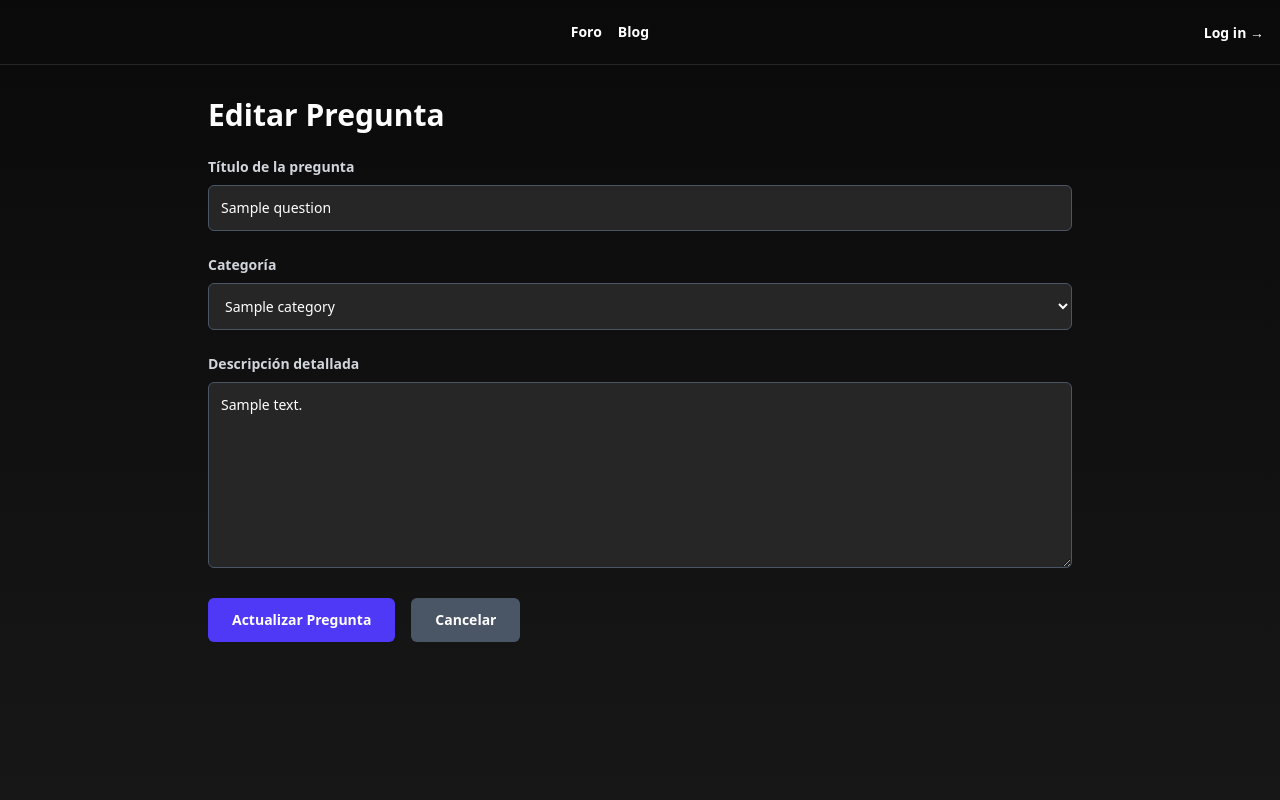
After one commit to FerMar707501/prograweb-php, a Laravel app: template resources/views/questions/edit.blade.php in a window 1280 px wide. The commit adds this page. Run offline with Laravel 12, Linux system fonts and the light colour scheme; the template is opened without the code that fills it: most values are stand-ins (such as "Sample title", 1, 10 or a date in 2020); style sheets or scripts are compiled from the project's sources; some libraries are stand-ins or nearby versions.

Commit message:
Completar funcionalidad CRUD de preguntas con autorización
- Agregar métodos edit y update al QuestionController
- Implementar autorización para editar/eliminar solo preguntas propias
- Agregar middleware auth en constructor del controlador
- Mejorar validación con longitud mínima de contenido (min:10)
- Agregar mensajes flash de éxito para crear/editar/eliminar
- Crear vista edit.blade.php para editar preguntas
- Crear componente alert.blade.php para mostrar mensajes flash
- Actualizar show.blade.php con botones de editar/eliminar condicionados
- Agregar rutas GET/PUT para editar y actualizar preguntas
- Integrar componente de alertas en layouts app y home

🤖 Generated with [Claude Code](https://claude.com/claude-code)

Co-Authored-By: Claude <noreply@anthropic.com>

```diff
--- /dev/null
+++ b/resources/views/components/alert.blade.php
@@ -0,0 +1,23 @@
+@if(session('success'))
+    <div class="rounded-md bg-green-600 px-4 py-3 mb-4 text-sm text-white">
+        {{ session('success') }}
+    </div>
+@endif
+
+@if(session('error'))
+    <div class="rounded-md bg-red-600 px-4 py-3 mb-4 text-sm text-white">
+        {{ session('error') }}
+    </div>
+@endif
+
+@if(session('info'))
+    <div class="rounded-md bg-blue-600 px-4 py-3 mb-4 text-sm text-white">
+        {{ session('info') }}
+    </div>
+@endif
+
+@if(session('warning'))
+    <div class="rounded-md bg-yellow-600 px-4 py-3 mb-4 text-sm text-white">
+        {{ session('warning') }}
+    </div>
+@endif
--- a/resources/views/components/forum/layouts/app.blade.php
+++ b/resources/views/components/forum/layouts/app.blade.php
@@ -13,6 +13,7 @@
     </div>
 
     <div class="mx-auto max-w-4xl px-4 pb-8">
+        <x-alert />
         {{ $slot }}
     </div>
 </body>
--- a/resources/views/components/forum/layouts/home.blade.php
+++ b/resources/views/components/forum/layouts/home.blade.php
@@ -38,6 +38,7 @@
     </div>
 
     <div class="mx-auto max-w-4xl px-4 mb-8">
+        <x-alert />
         {{ $slot }}
     </div>
 </body>
--- /dev/null
+++ b/resources/views/questions/edit.blade.php
@@ -0,0 +1,84 @@
+<x-forum.layouts.app>
+
+<div class="my-8">
+    <h2 class="text-2xl font-bold md:text-3xl mb-6">Editar Pregunta</h2>
+
+    <form action="{{ route('questions.update', $question) }}" method="POST" class="space-y-6">
+        @csrf
+        @method('PUT')
+
+        <div>
+            <label for="title" class="block text-sm font-semibold text-gray-300 mb-2">
+                Título de la pregunta
+            </label>
+            <input
+                type="text"
+                name="title"
+                id="title"
+                value="{{ old('title', $question->title) }}"
+                class="w-full p-3 border border-gray-600 rounded-md text-sm bg-neutral-800 text-white focus:outline-none focus:ring-2 focus:ring-indigo-500"
+                placeholder="¿Cuál es tu pregunta?"
+                required
+            >
+            @error('title')
+                <span class="block text-red-500 text-xs mt-1">{{ $message }}</span>
+            @enderror
+        </div>
+
+        <div>
+            <label for="category_id" class="block text-sm font-semibold text-gray-300 mb-2">
+                Categoría
+            </label>
+            <select
+                name="category_id"
+                id="category_id"
+                class="w-full p-3 border border-gray-600 rounded-md text-sm bg-neutral-800 text-white focus:outline-none focus:ring-2 focus:ring-indigo-500"
+                required
+            >
+                <option value="">Selecciona una categoría</option>
+                @foreach($categories as $category)
+                    <option value="{{ $category->id }}" {{ old('category_id', $question->category_id) == $category->id ? 'selected' : '' }}>
+                        {{ $category->name }}
+                    </option>
+                @endforeach
+            </select>
+            @error('category_id')
+                <span class="block text-red-500 text-xs mt-1">{{ $message }}</span>
+            @enderror
+        </div>
+
+        <div>
+            <label for="content" class="block text-sm font-semibold text-gray-300 mb-2">
+                Descripción detallada
+            </label>
+            <textarea
+                name="content"
+                id="content"
+                rows="8"
+                class="w-full p-3 border border-gray-600 rounded-md text-sm bg-neutral-800 text-white focus:outline-none focus:ring-2 focus:ring-indigo-500"
+                placeholder="Describe tu pregunta en detalle..."
+                required
+            >{{ old('content', $question->content) }}</textarea>
+            @error('content')
+                <span class="block text-red-500 text-xs mt-1">{{ $message }}</span>
+            @enderror
+        </div>
+
+        <div class="flex gap-4">
+            <button
+                type="submit"
+                class="rounded-md bg-indigo-600 hover:bg-indigo-500 px-6 py-3 text-sm font-semibold text-white cursor-pointer transition-colors"
+            >
+                Actualizar Pregunta
+            </button>
+            <a
+                href="{{ route('question.show', $question) }}"
+                class="rounded-md bg-gray-600 hover:bg-gray-500 px-6 py-3 text-sm font-semibold text-white cursor-pointer transition-colors inline-block"
+            >
+                Cancelar
+            </a>
+        </div>
+    </form>
+</div>
+
+</x-forum.layouts.app>
--- a/routes/web.php
+++ b/routes/web.php
@@ -9,11 +9,13 @@ use App\Http\Controllers\QuestionController;
 use App\Http\Controllers\AnswerController;
 
 Route::get('/',[PageController::class,'index'])->name('home');
-Route::get('/questions/create',[QuestionController::class,'create'])->middleware('auth')->name('questions.create');
-Route::post('/questions',[QuestionController::class,'store'])->middleware('auth')->name('questions.store');
+Route::get('/questions/create',[QuestionController::class,'create'])->name('questions.create');
+Route::post('/questions',[QuestionController::class,'store'])->name('questions.store');
 Route::get('/question/{question}',[QuestionController::class,'show'])->name('question.show');
+Route::get('/questions/{question}/edit',[QuestionController::class,'edit'])->name('questions.edit');
+Route::put('/questions/{question}',[QuestionController::class,'update'])->name('questions.update');
+Route::delete('/questions/{question}',[QuestionController::class,'destroy'])->name('questions.destroy');
 Route::post('/answers/{question}',[AnswerController::class,'store'])->name('answers.store');
-Route::delete('/questions/{question}',[QuestionController::class,'destroy'])->name('questions.destroy');
 
 
 
```
Also changed, not shown: app/Http/Controllers/QuestionController.php (+55 -3 lines), resources/views/questions/show.blade.php (+6 -2 lines).
